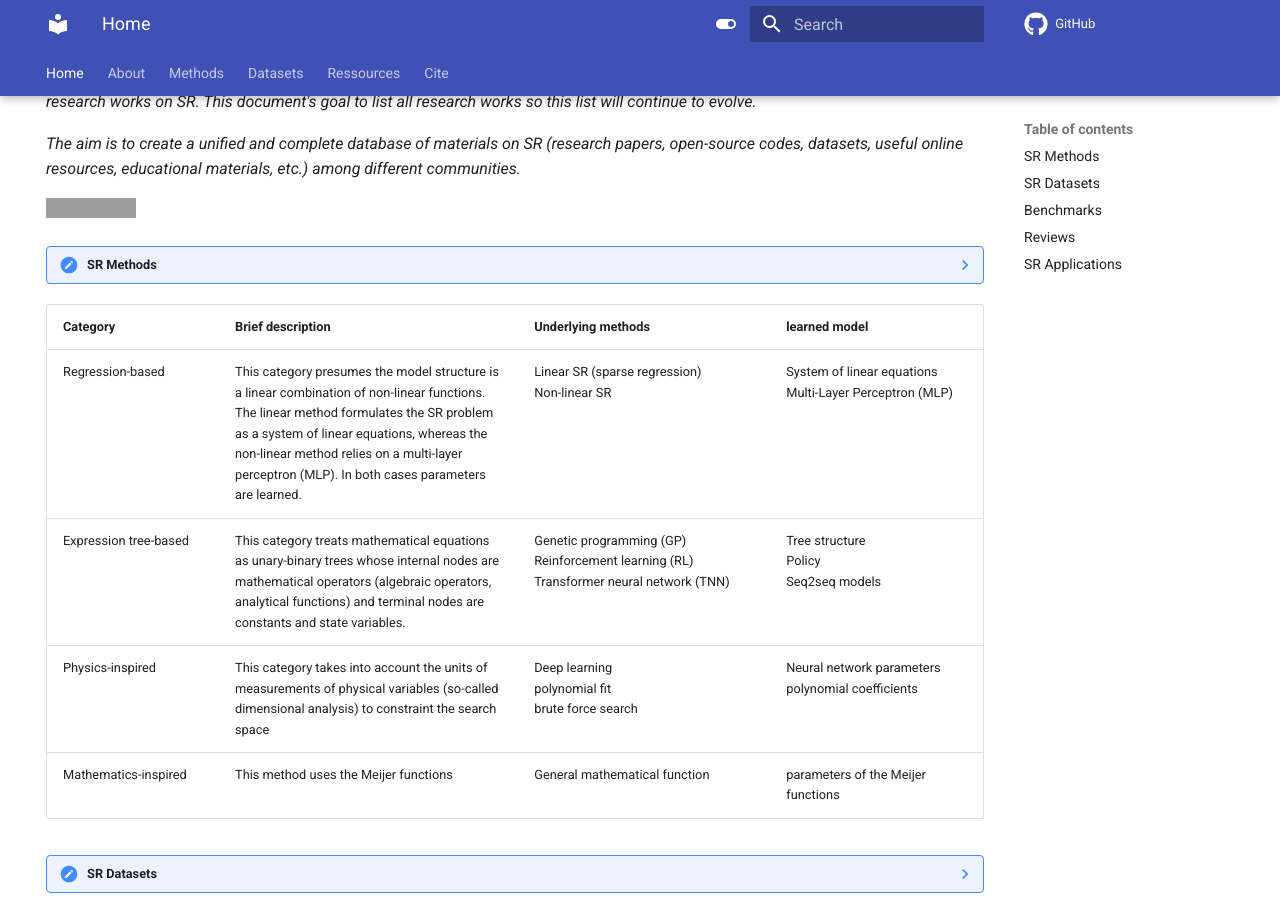
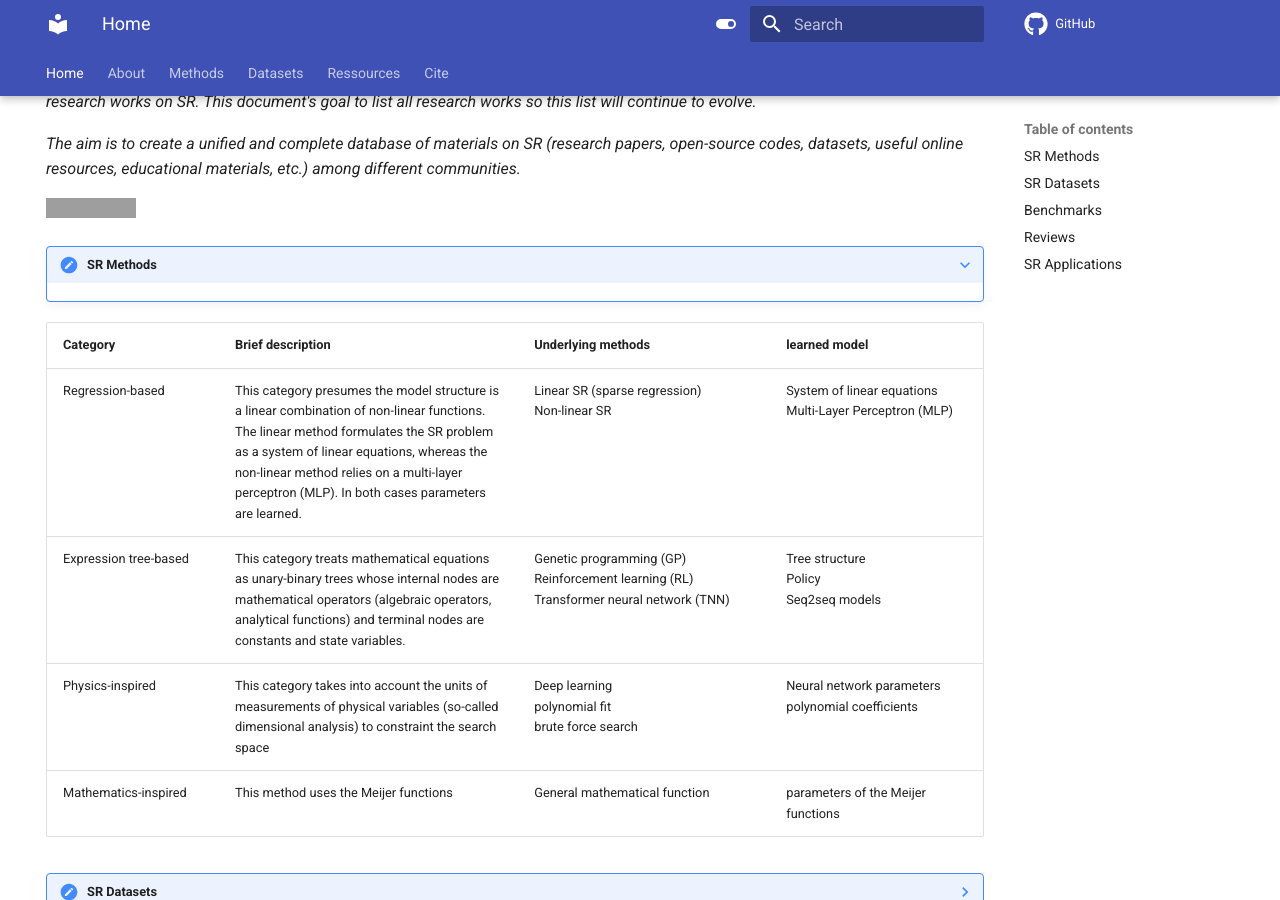
Before and after one commit to nmakke/SR-LivingReview, an MkDocs documentation site: the page built from docs/index.md, in a window 1280 px wide and 900 px high, scrolled down 308 px. Built offline with MkDocs 1.6.1 and Material for MkDocs 9.7.7, drawn with Linux system fonts in a browser that asks for light colours; formulas are drawn with MathJax 3; comment, search, counter and statistics services are not loaded; grey boxes are pictures that could not be loaded.

```diff
--- a/docs/index.md
+++ b/docs/index.md
@@ -18,7 +18,7 @@ hide:
 
 [![download](https://img.shields.io/badge/download-review-blue.svg)](https://arxiv.org/pdf/2211.10873.pdf)
 
-??? note "SR Methods"
+???+ note "SR Methods"
     <div class="meta_for_parser tablespecs"
     style="font-size: 1pt;visibility:hidden" markdown>
     ##  SR Methods
```
